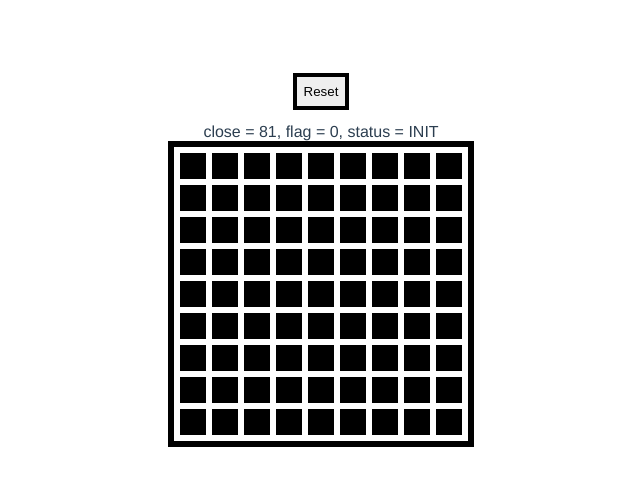
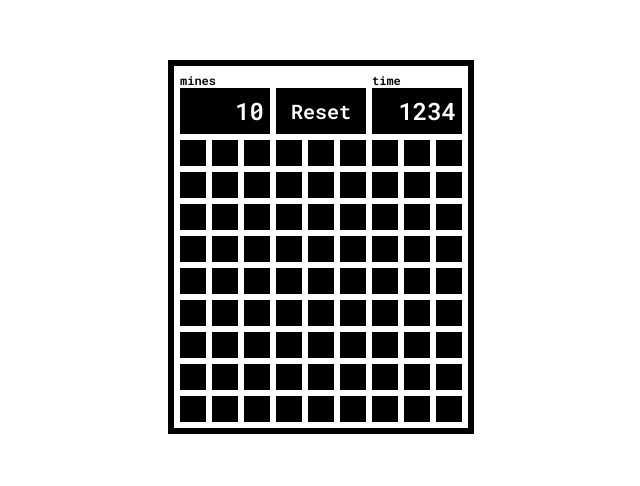
Before and after one commit to ksugimori/vue-minesweeper, a Vue app: page / in a window 1280 px wide. Shown: the top 486 px of the page, without its empty margins (319-959 px from the left). Built offline with nearby package versions, Linux system fonts and the light colour scheme.

Commit message:
デザイン変更。地雷数、時間を表示

```diff
--- a/public/index.html
+++ b/public/index.html
@@ -1,18 +1,24 @@
 <!DOCTYPE html>
 <html lang="en">
+
 <head>
   <meta charset="utf-8">
   <meta name="viewport" content="width=640px,initial-scale=1">
   <meta http-equiv="X-UA-Compatible" content="IE=edge">
   <meta name="viewport" content="width=device-width,initial-scale=1.0">
+  <link rel="preconnect" href="https://fonts.gstatic.com">
+  <link href="https://fonts.googleapis.com/css2?family=Roboto+Mono:wght@600&display=swap" rel="stylesheet">
   <link rel="icon" href="<%= BASE_URL %>favicon.ico">
   <title>vue-minesweeper</title>
 </head>
+
 <body>
   <noscript>
-      <strong>We're sorry but vue-minesweeper doesn't work properly without JavaScript enabled. Please enable it to continue.</strong>
+    <strong>We're sorry but vue-minesweeper doesn't work properly without JavaScript enabled. Please enable it to
+      continue.</strong>
   </noscript>
   <div id="app"></div>
   <!-- built files will be auto injected -->
 </body>
+
 </html>
--- a/src/App.vue
+++ b/src/App.vue
@@ -1,10 +1,5 @@
 <template>
   <div id="app">
-    <reset-button :game="game"></reset-button>
-    <div>
-      close = {{ game.closedCount }}, flag = {{ game.flagCount }}, status =
-      {{ game.state.name }}
-    </div>
     <field :game="game"></field>
   </div>
 </template>
@@ -12,13 +7,11 @@
 <script>
 import Game from "../src/lib/Game";
 import Field from "./components/Field";
-import ResetButton from "./components/ResetButton";
 
 export default {
   name: "app",
   components: {
     Field,
-    ResetButton,
   },
   data() {
     let game = new Game();
@@ -32,7 +25,7 @@ export default {
 
 <style>
 #app {
-  font-family: "Avenir", Helvetica, Arial, sans-serif;
+  font-family: 'Roboto Mono', monospace;
   -webkit-font-smoothing: antialiased;
   -moz-osx-font-smoothing: grayscale;
   text-align: center;
--- /dev/null
+++ b/src/components/Counter.vue
@@ -0,0 +1,34 @@
+<template>
+  <div class="box counter">
+    <div class="title">{{ title }}</div>
+    <div class="value">{{ value }}</div>
+  </div>
+</template>
+
+<script>
+export default {
+  props: {
+    title: String,
+    value: Number,
+  },
+};
+</script>
+
+<style scoped>
+.counter > .title {
+  color: #000;
+  height: 16px;
+  text-align: left;
+  font-size: 12px;
+}
+.counter > .value {
+  text-align: right;
+  height: 34px;
+  line-height: 34px;
+  font-size: 24px;
+  font-weight: bold;
+  color: #fff;
+  background-color: #000;
+  padding: 6px;
+}
+</style>
--- a/src/components/Field.vue
+++ b/src/components/Field.vue
@@ -1,5 +1,6 @@
 <template>
   <div class="field">
+    <status-bar :game="game"></status-bar>
     <row
       v-for="(cells, index) in game.field"
       :key="index"
@@ -11,6 +12,7 @@
 
 <script>
 import Row from "./Row";
+import StatusBar from './StatusBar.vue';
 
 export default {
   props: {
@@ -18,6 +20,7 @@ export default {
   },
   components: {
     Row,
+    StatusBar,
   },
 };
 </script>
--- a/src/components/ResetButton.vue
+++ b/src/components/ResetButton.vue
@@ -1,8 +1,7 @@
 <template>
   <div>
-    <button @click="game.initialize(9, 9, 10)" :class="['btn', 'btn-reset']">
-      Reset
-    </button>
+    <div class="padding"></div>
+    <div @click="game.initialize()" :class="['btn', 'box']">Reset</div>
   </div>
 </template>
 
@@ -15,11 +14,24 @@ export default {
 </script>
 
 <style scoped>
+.padding {
+  content: '';
+  display: block;
+  height: 16px;
+}
 .btn {
-  padding: 0.5em;
-  border: 4px solid #000;
+  width: 84px !important;
+  height: 40px !important;
+  border: 3px solid #000;
+  background-color: #000;
+  color: #fff;
+  font-weight: bold;
+  font-size: 20px;
+  line-height: 40px;
+  cursor: pointer;
 }
-.btn-reset {
-  margin: 1em;
+.btn:hover {
+  background-color: #fff;
+  color: #000;
 }
 </style>
--- /dev/null
+++ b/src/components/StatusBar.vue
@@ -0,0 +1,35 @@
+<template>
+  <div class="status-bar">
+    <counter title="mines" :value="game.numMines - game.flagCount"></counter>
+    <reset-button :game="game"></reset-button>
+    <counter title="time" :value="1234"></counter>
+  </div>
+</template>
+
+<script>
+import Counter from './Counter.vue';
+import ResetButton from "./ResetButton";
+
+export default {
+  props: {
+    game: Object,
+  },
+  components: {
+    ResetButton,
+    Counter,
+  },
+};
+</script>
+
+<style scoped>
+.status-bar {
+  display: inline-flex;
+  justify-content: space-between;
+}
+.status-bar >>> .box {
+  margin: 3px;
+  width: 90px;
+  height: 56px;
+}
+
+</style>
```
Also changed, not shown: 8 other files (tests, documents, lock files or other folders). Lines whose indentation alone changed are shown as unchanged.
